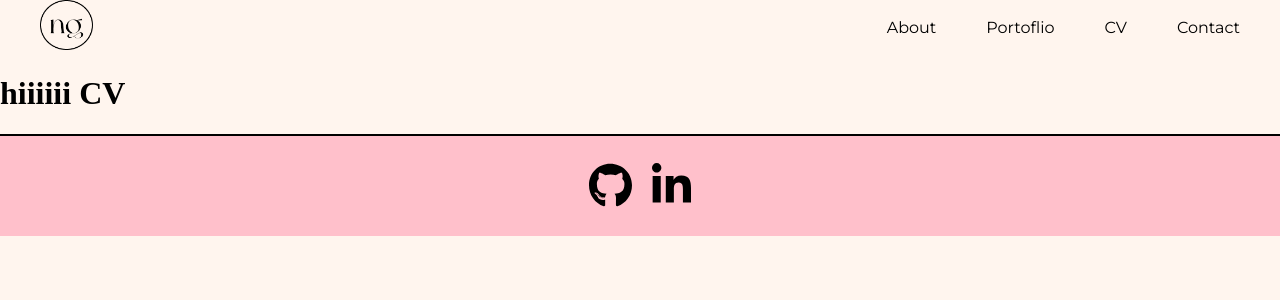
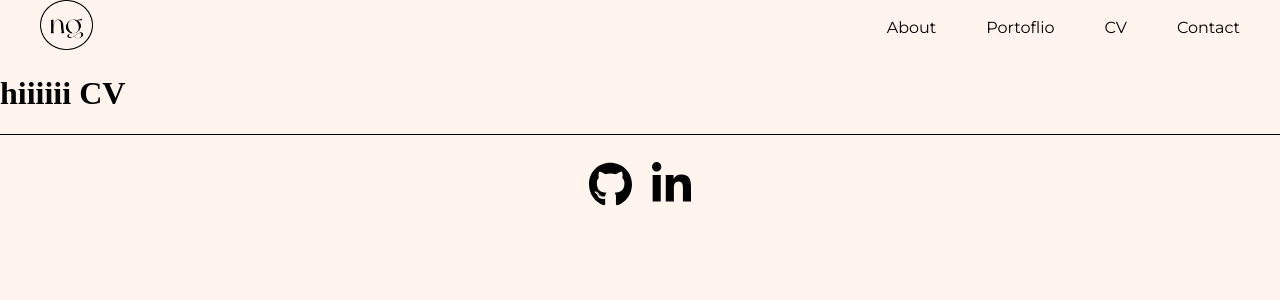
Before and after one commit to nathaliegustafsson/portfolio, a React (Vite) app: page /cv in a window 1280 px wide. Shown: the top 300 px of the page. Built offline with nearby package versions, Linux system fonts and the light colour scheme.

Commit message:
details footer

```diff
--- a/src/components/Footer.tsx
+++ b/src/components/Footer.tsx
@@ -13,8 +13,7 @@ function Footer() {
 
 // Styling
 const Container = styled.div`
-    background-color: pink;
-    border-top: 2px solid black;
+    border-top: 1px solid black;
     height: 100px;
     display: flex;
     justify-content: center;
```
